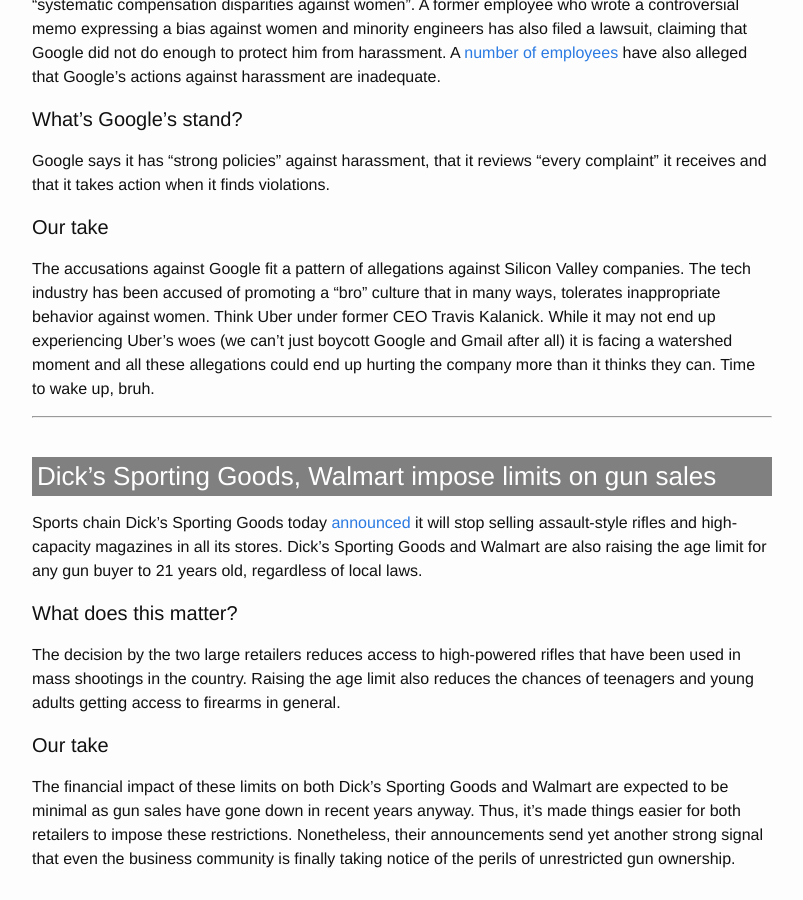
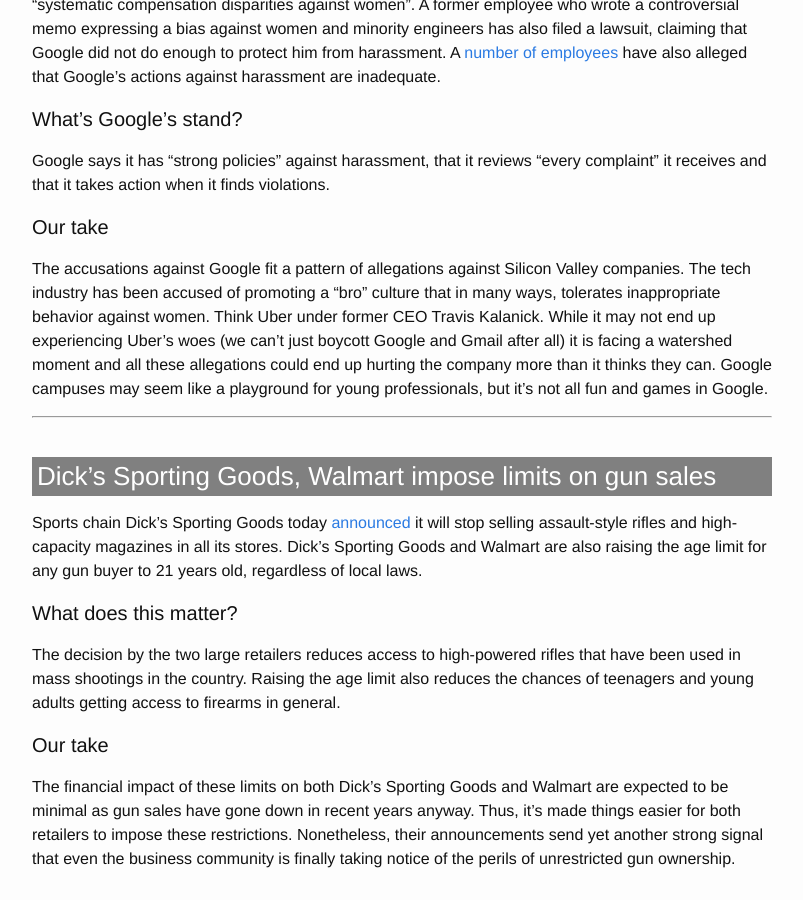
Before and after one commit to Sparkleleuk/Sustainability_Matters, a Jekyll site: the page built from _posts/2018-02-28-google-retailers-guns.markdown, in a window 1280 px wide and 900 px high, scrolled down 647 px. Shown: the whole window, without its empty margins (238-1041 px from the left). Built offline with Jekyll 4.4.1, drawn with Linux system fonts in a browser that asks for light colours.

Commit message:
fix post

```diff
--- a/_posts/2018-02-28-google-retailers-guns.markdown
+++ b/_posts/2018-02-28-google-retailers-guns.markdown
@@ -20,7 +20,7 @@ Google says it has "strong policies" against harassment, that it reviews "every
 
 #### Our take
 
-The accusations against Google fit a pattern of allegations against Silicon Valley companies. The tech industry has been accused of promoting a "bro" culture that in many ways, tolerates inappropriate behavior against women. Think Uber under former CEO Travis Kalanick. While it may not end up experiencing Uber's woes (we can't just boycott Google and Gmail after all) it is facing a watershed moment and all these allegations could end up hurting the company more than it thinks they can. Time to wake up, bruh.
+The accusations against Google fit a pattern of allegations against Silicon Valley companies. The tech industry has been accused of promoting a "bro" culture that in many ways, tolerates inappropriate behavior against women. Think Uber under former CEO Travis Kalanick. While it may not end up experiencing Uber's woes (we can't just boycott Google and Gmail after all) it is facing a watershed moment and all these allegations could end up hurting the company more than it thinks they can. Google campuses may seem like  a playground for young professionals, but it's not all fun and games in Google.
 
 * * *
 <br />
```
